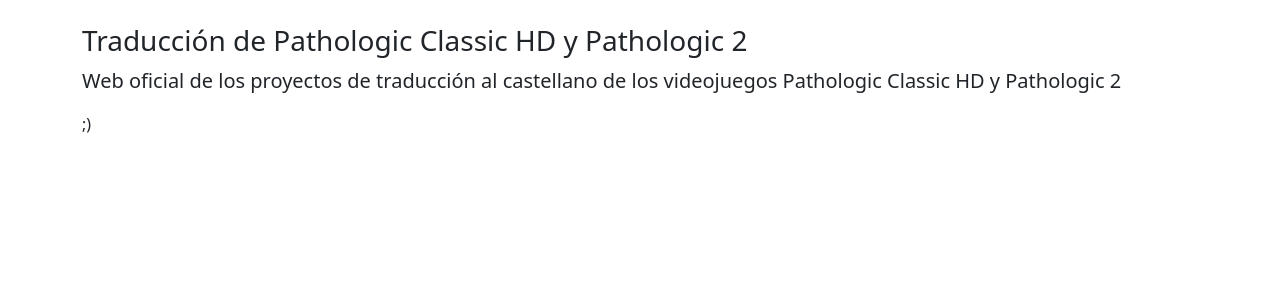
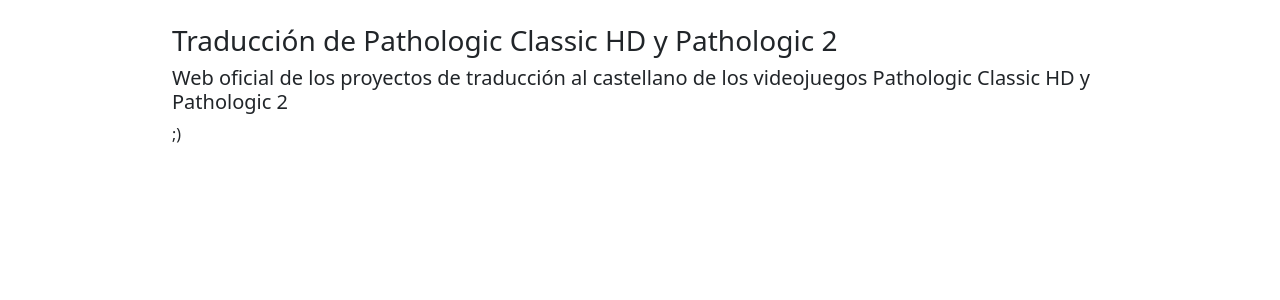
Before and after one commit to pathologic-es/pathologic-es.github.io, a Jekyll site: the page built from index.html, in a window 1280 px wide. Shown: the top 300 px of the page. Built offline with Jekyll 4.4.1, drawn with Linux system fonts in a browser that asks for light colours.

Commit message:
Update default.html

```diff
--- a/_layouts/default.html
+++ b/_layouts/default.html
@@ -8,9 +8,9 @@
 	<link rel="stylesheet" href="{{ site.url }}/assets/styles.css" />
 	<body class="default">
 		<main>
-			<div class="container-sm">
+			<div class="container-sm w-75">
 				<h3>{{ site.title }}</h3>
-				<p class="lead">{{ site.description }}</p>
+				<h5>{{ site.description }}</h5>
 				{{ content }}
 			</div>
 		</main>
```
